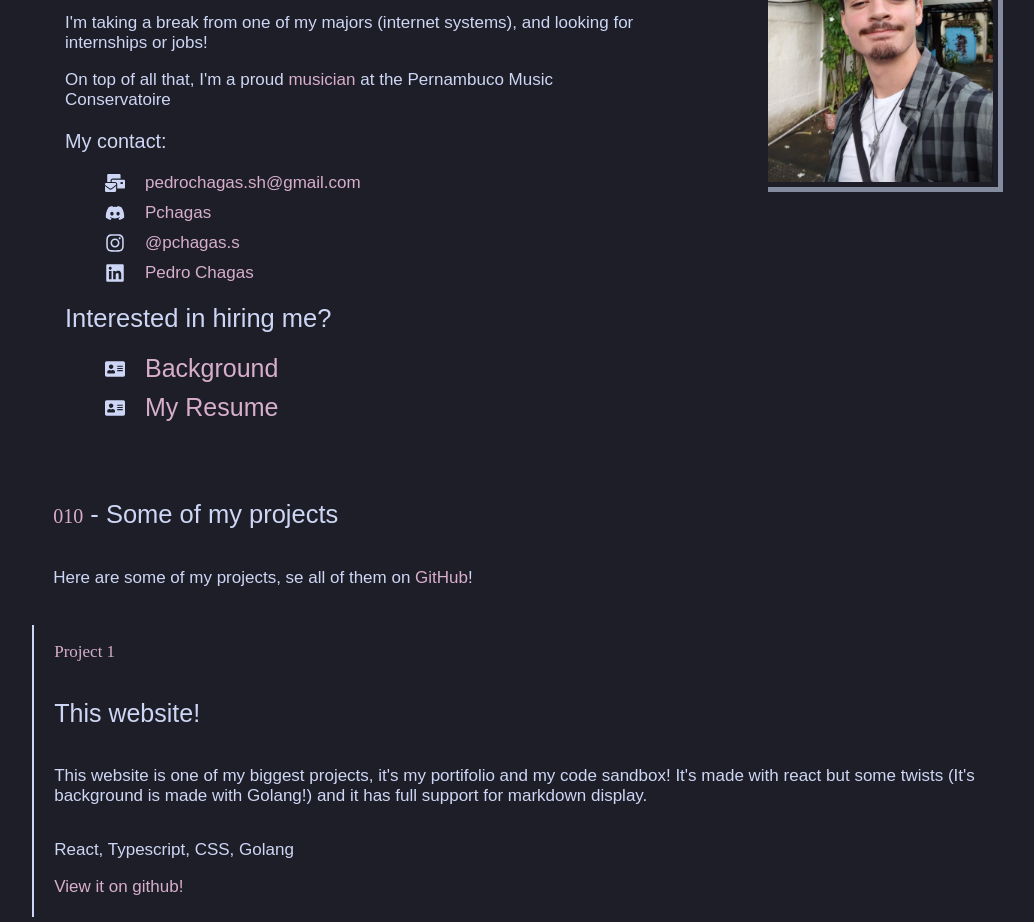
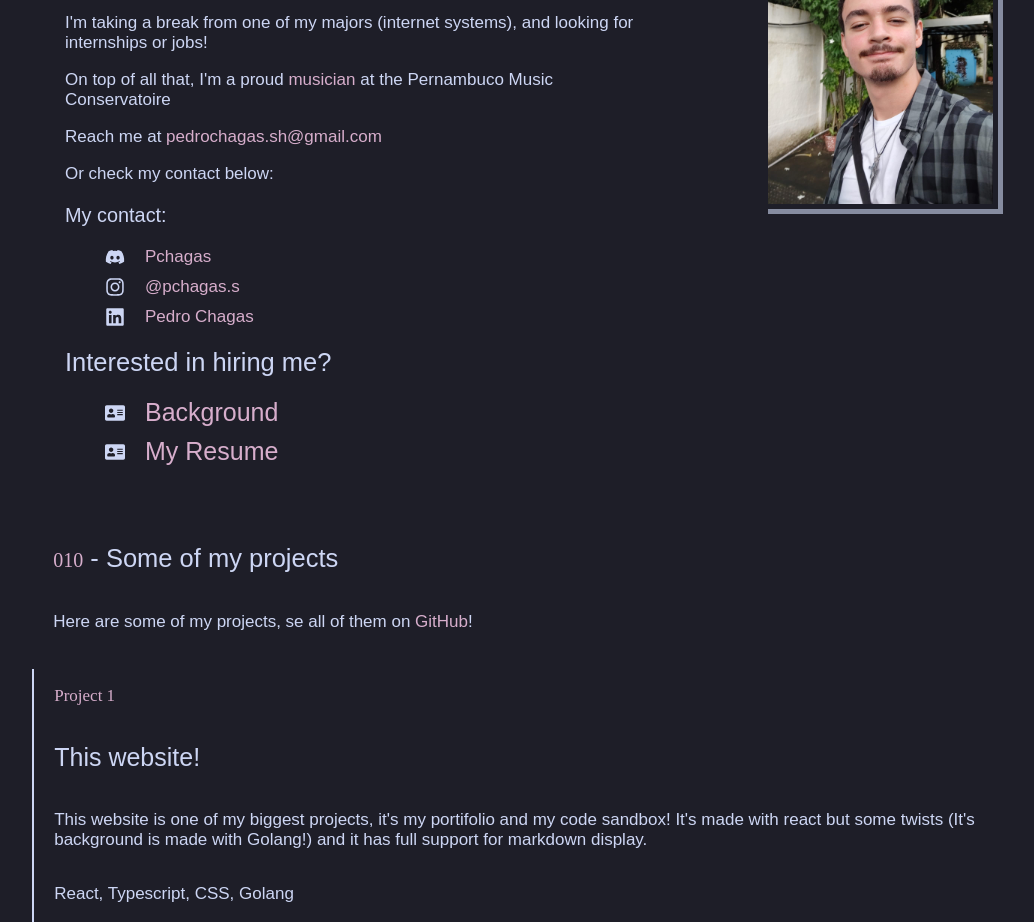
Before and after one commit to pchagas72/personal_website, a React (Vite) app: page / in a window 1280 px wide. Shown: the part 1000-1922 px from the top of the page, without its empty margins (126-1160 px from the left). Built offline with nearby package versions, Linux system fonts and the light colour scheme; a web font is replaced by a local one.

Commit message:
Removed email icon, having trouble with it

```diff
--- a/src/components/AboutMe/AboutMe.tsx
+++ b/src/components/AboutMe/AboutMe.tsx
@@ -1,7 +1,7 @@
 import './AboutMe.css'
 import picture from '../../assets/eu.jpeg'
 import SectionTitle from '../SectionTitle/SectionTitle'
-import { FaDiscord, FaInstagram, FaLinkedin, FaMailBulk, FaAddressCard } from 'react-icons/fa'
+import { FaDiscord, FaInstagram, FaLinkedin, FaAddressCard } from 'react-icons/fa'
 import { Link } from 'react-router-dom'
 
 function AboutMe(){
@@ -29,9 +29,12 @@ function AboutMe(){
 
                     <p> On top of all that, I'm a proud <a href='https://pedrochagas.com/repertoir' className='prettyLink'>musician</a> at the Pernambuco Music Conservatoire </p>
 
+                    <p> Reach me at <a className="prettyLink">pedrochagas.sh@gmail.com</a></p>
+
+                    <p> Or check my contact below: </p>
+
                     <h3> My contact: </h3>
                     <ul className='socials'>
-                        <li><FaMailBulk className='icon'/> <a className='prettyLink'>pedrochagas.sh@gmail.com</a></li>
                         <li><FaDiscord className='icon'/> <a className='prettyLink'>Pchagas</a></li>
                         <li><FaInstagram className='icon'/><a className='prettyLink'>@pchagas.s</a></li>
                         <li><FaLinkedin className='icon'/> <a href='https://www.linkedin.com/in/pedro-chagas-44a4112aa' className='prettyLink'>Pedro Chagas</a></li>
```
